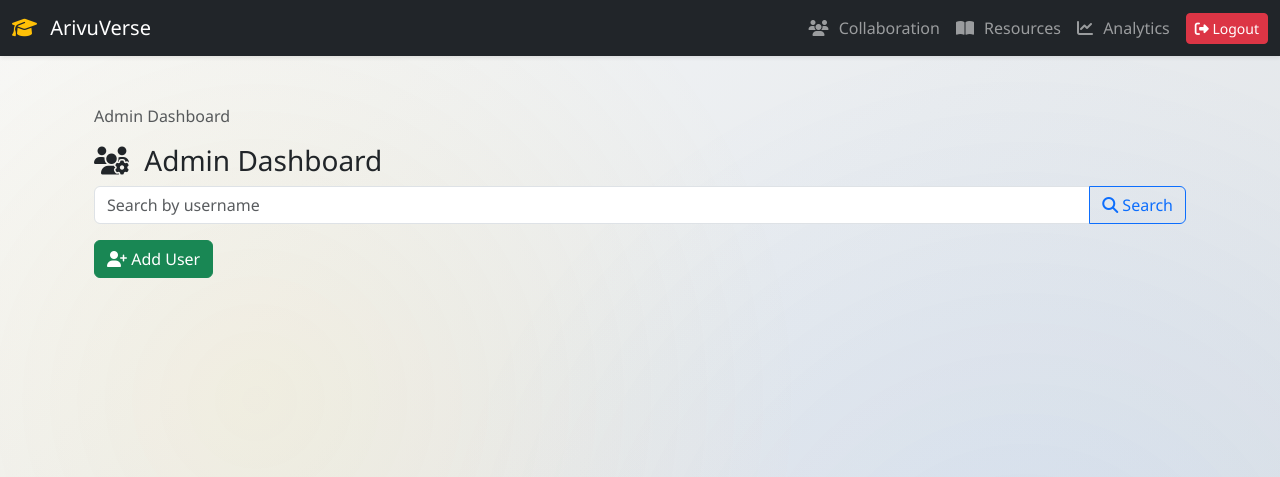
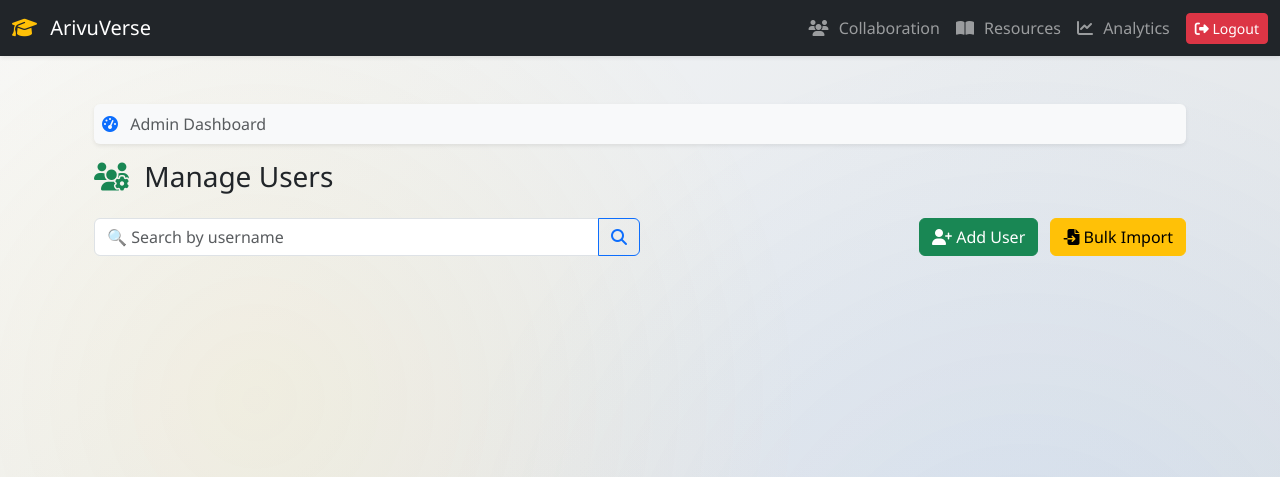
Before and after one commit to srinarayananvm-cell/lrhub, a Django app: page /accounts/admin-dashboard/ in a window 1280 px wide. Shown: the top 477 px of the page. Run offline with Django 5.2, Linux system fonts and the light colour scheme; the visitor is signed in with stand-in values (Sample User, id 1).

Commit message:
Update Features

```diff
--- a/accounts/models.py
+++ b/accounts/models.py
@@ -6,12 +6,14 @@
     ROLE_CHOICES = (
         ('student', 'Student'),
         ('teacher', 'Teacher'),
+        ("admin", "Admin"),
     )
     user = models.OneToOneField(User, on_delete=models.CASCADE)
     role = models.CharField(max_length=10, choices=ROLE_CHOICES, default='student')
     phone = models.CharField(max_length=15, blank=True, null=True)
     bio = models.TextField(blank=True, null=True)
     avatar = models.ImageField(upload_to='avatars/', blank=True, null=True)
+    approved = models.BooleanField(default=False) # ✅ new field
 
     def __str__(self):
         return f"{self.user.username} ({self.role})"
--- a/accounts/templates/accounts/admin_dashboard.html
+++ b/accounts/templates/accounts/admin_dashboard.html
@@ -3,35 +3,47 @@
 <div class="container mt-4">
   <!-- Breadcrumb -->
   <nav aria-label="breadcrumb">
-    <ol class="breadcrumb">
+    <ol class="breadcrumb bg-light p-2 rounded shadow-sm">
       <li class="breadcrumb-item active" aria-current="page">
-        Admin Dashboard
+        <i class="fas fa-tachometer-alt me-2 text-primary"></i> Admin Dashboard
       </li>
     </ol>
   </nav>
 
-  <h3><i class="fas fa-users-cog me-2"></i> Admin Dashboard</h3>
+  <h3 class="mb-4">
+    <i class="fas fa-users-cog me-2 text-success"></i> Manage Users
+  </h3>
 
-  <!-- Search form -->
-  <form method="get" class="input-group mb-3">
-    <input type="text" name="q" class="form-control" placeholder="Search by username" value="{{ request.GET.q }}">
+
+  <!-- Search + Actions -->
+  <div class="d-flex justify-content-between align-items-center mb-3">
+    <form method="get" class="input-group w-50">
+      <input type="text" name="q" class="form-control" placeholder="🔍 Search by username" value="{{ request.GET.q }}">
       <button class="btn btn-outline-primary" type="submit">
-      <i class="fas fa-search"></i> Search
+        <i class="fas fa-search"></i>
       </button>
     </form>
 
-  <a href="{% url 'add_user' %}" class="btn btn-success mb-3">
+    <div>
+      <a href="{% url 'add_user' %}" class="btn btn-success me-2">
         <i class="fas fa-user-plus"></i> Add User
       </a>
+      <a href="{% url 'bulk_import_users' %}" class="btn btn-warning">
+        <i class="fas fa-file-import"></i> Bulk Import
+      </a>
+    </div>
+  </div>
 
   {% if users %}
-  <table class="table table-striped shadow-sm">
-    <thead>
+  <div class="table-responsive shadow-sm">
+    <table class="table table-hover align-middle">
+      <thead class="table-dark">
         <tr>
-        <th>Username</th>
-        <th>Email</th>
-        <th>Role</th>
-        <th>Actions</th>
+          <th><i class="fas fa-user"></i> Username</th>
+          <th><i class="fas fa-envelope"></i> Email</th>
+          <th><i class="fas fa-id-badge"></i> Role</th>
+          <th><i class="fas fa-check-circle"></i> Approved</th>
+          <th><i class="fas fa-tools"></i> Actions</th>
         </tr>
       </thead>
       <tbody>
@@ -39,18 +51,49 @@
         <tr>
           <td>{{ u.username }}</td>
           <td>{{ u.email }}</td>
-        <td>{{ u.profile.role }}</td>
           <td>
-          <a href="{% url 'edit_user' u.id %}" class="btn btn-sm btn-primary">
+            {% if u.profile.role == "teacher" %}
+              <span class="badge bg-info text-dark"><i class="fas fa-chalkboard-teacher"></i> Teacher</span>
+            {% elif u.profile.role == "student" %}
+              <span class="badge bg-primary"><i class="fas fa-user-graduate"></i> Student</span>
+            {% else %}
+              <span class="badge bg-secondary"><i class="fas fa-user-shield"></i> Admin</span>
+            {% endif %}
+          </td>
+          <td>
+            {% if u.profile.role == "teacher" %}
+              {% if u.profile.approved %}
+                <span class="text-success"><i class="fas fa-check-circle"></i> Approved</span>
+              {% else %}
+                <span class="text-danger"><i class="fas fa-times-circle"></i> Pending</span>
+              {% endif %}
+            {% else %}
+              <span class="text-muted">—</span>
+            {% endif %}
+          </td>
+          <td>
+            {% if u.profile.role == "teacher" and not u.profile.approved %}
+              <a href="{% url 'approve_teacher' u.id %}" class="btn btn-sm btn-success me-1">
+                <i class="fas fa-check"></i> Approve
+              </a>
+            {% endif %}
+            <a href="{% url 'edit_user' u.id %}" class="btn btn-sm btn-primary me-1">
               <i class="fas fa-edit"></i> Edit
+            </a>
+            <a href="{% url 'delete_user' u.id %}" class="btn btn-sm btn-danger"
+               onclick="return confirm('⚠️ Are you sure you want to delete {{ u.username }}?');">
+              <i class="fas fa-trash"></i> Delete
             </a>
           </td>
         </tr>
         {% endfor %}
       </tbody>
     </table>
+  </div>
   {% else %}
-    <div class="alert alert-info">No users to display. Please search by username.</div>
+    <div class="alert alert-info shadow-sm">
+      <i class="fas fa-info-circle me-2"></i> No users to display. Please search by username.
+    </div>
   {% endif %}
 </div>
 {% endblock %}
--- a/accounts/urls.py
+++ b/accounts/urls.py
@@ -11,6 +11,7 @@
     path('logout/', views.logout_view, name='logout'),
     path('auth/', views.auth_page, name='auth_page'),
     path('role-redirect/', views.role_redirect, name='role_redirect'),
+    path("pending-approval/", views.pending_approval, name="pending_approval"),
     path('student-dashboard/', views.student_dashboard, name='student_dashboard'),
     path('teacher-dashboard/', views.teacher_dashboard, name='teacher_dashboard'),
     path("download/note/<int:note_id>/", views.download_note, name="download_note"),
@@ -22,6 +23,11 @@
     path('admin-dashboard/', views.admin_dashboard, name='admin_dashboard'),
     path('admin-dashboard/add/', views.add_user, name='add_user'),
     path('admin-dashboard/edit/<int:user_id>/', views.edit_user, name='edit_user'),
+    path("admin-dashboard/approve/<int:user_id>/", views.approve_teacher, name="approve_teacher"),
+    path("delete-user/<int:user_id>/", views.delete_user, name="delete_user"),
+    path("bulk-import/", views.bulk_import_users, name="bulk_import_users"),
+
+
 
     path('password_reset/', CustomPasswordResetView.as_view(
         template_name='accounts/password_reset_form.html',
--- a/accounts/views.py
+++ b/accounts/views.py
@@ -12,7 +12,7 @@
 from analytics.models import ActivityLog
 from .utils import extract_pdf_text, relevance_score
 from django.contrib.auth.decorators import user_passes_test
-
+import pandas as pd
 # --- Auth Page (combined login/signup tabs) ---
 def auth_page(request):
     signup_form = SignupForm()
@@ -21,41 +21,54 @@
         'signup_form': signup_form,
         'login_form': login_form,
     })
-
-
 # --- Signup ---
 def signup_view(request):
     if request.method == 'POST':
         form = SignupForm(request.POST)
         if form.is_valid():
             user = form.save()
-            login(request, user)   # auto-login after signup
+            profile = user.profile
+
+            if profile.role == "teacher" and not profile.approved:
+                # 🚫 Do NOT log in teacher
+                messages.warning(request, "Your teacher account is awaiting admin approval before you can log in.")
+                return render(request, "accounts/pending_approval.html")
+
+            # ✅ Students/Admins: safe to auto-login
+            login(request, user)  # only one backend, no need to specify
             messages.success(request, "Signup successful! Welcome.")
-            return redirect('role_redirect')
+            return redirect("role_redirect")
     else:
         form = SignupForm()
-    return render(request, 'accounts/auth.html', {
-        'signup_form': form,
-        'login_form': LoginForm()
+    return render(request, "accounts/auth.html", {
+        "signup_form": form,
+        "login_form": LoginForm()
     })
-
-
-# --- Login ---
 def login_view(request):
     if request.method == 'POST':
         form = LoginForm(request, data=request.POST)
         if form.is_valid():
             user = form.get_user()
-            login(request, user)
+            profile = getattr(user, "profile", None)
+
+            # 🚫 Block unapproved teachers before login
+            if profile and profile.role == "teacher" and not profile.approved:
+                messages.error(request, "Your teacher account is awaiting admin approval. You cannot log in yet.")
+                return render(request, "accounts/pending_approval.html")
+
+            # ✅ Safe to log in students/admins/approved teachers
+            login(request, user)  # only one backend now
             messages.success(request, "Login successful!")
-            return redirect('role_redirect')
+            return redirect("role_redirect")
     else:
         form = LoginForm()
-    return render(request, 'accounts/auth.html', {
-        'login_form': form,
-        'signup_form': SignupForm()
+
+    return render(request, "accounts/auth.html", {
+        "login_form": form,
+        "signup_form": SignupForm()
     })
-
+def pending_approval(request):
+    return render(request, "accounts/pending_approval.html")
 
 # --- Logout ---
 def logout_view(request):
@@ -79,34 +92,6 @@
     else:
         messages.error(request, "Role not assigned. Contact admin.")
         return redirect('home')
-# --- Learners List ---
-def learners_only(request):
-    users = User.objects.filter(is_staff=False, is_superuser=False)
-    return render(request, 'accounts/users_list.html', {'users': users})
-
-def learners_list(request):
-    learners = Profile.objects.filter(role='student')
-    return render(request, 'accounts/learners_list.html', {'learners': learners})
-
-
-# --- Profile ---
-@login_required
-def profile_view(request):
-    profile, _ = Profile.objects.get_or_create(user=request.user)
-    return render(request, 'accounts/profile.html', {'profile': profile})
-
-@login_required
-def edit_profile(request):
-    profile, _ = Profile.objects.get_or_create(user=request.user)
-    if request.method == 'POST':
-        form = ProfileForm(request.POST, request.FILES, instance=profile, user=request.user)
-        if form.is_valid():
-            form.save(user=request.user)
-            messages.success(request, "Profile updated successfully!")
-            return redirect('profile')
-    else:
-        form = ProfileForm(instance=profile, user=request.user)
-    return render(request, 'accounts/edit_profile.html', {'form': form})
 
 @login_required
 def teacher_dashboard(request):
@@ -121,6 +106,8 @@
     if profile.role != 'teacher':
         messages.error(request, "Only teachers can access this dashboard.")
         return redirect('home')
+    if not profile.approved:
+        return render(request, "accounts/pending_approval.html")
 
     # Profile edit
     if request.method == 'POST' and 'edit_profile' in request.POST:
@@ -514,7 +501,8 @@
     if request.method == "POST":
         form = SignupForm(request.POST)
         if form.is_valid():
-            form.save()
+            user = form.save()
+            messages.success(request, f"User {user.username} has been created successfully.")
             return redirect("admin_dashboard")
     else:
         form = SignupForm()
@@ -530,6 +518,7 @@
         if form.is_valid() and profile_form.is_valid():
             form.save()
             profile_form.save()
+            messages.success(request, f"User {user.username} has been updated successfully.")
             return redirect("admin_dashboard")
     else:
         form = UserEditForm(instance=user)
@@ -540,6 +529,88 @@
         {"form": form, "profile_form": profile_form, "user": user}
     )
 
+@user_passes_test(lambda u: u.is_superuser)
+def approve_teacher(request, user_id):
+    user = get_object_or_404(User, id=user_id)
+    profile = user.profile
+    if profile.role == "teacher":
+        profile.approved = True
+        profile.save()
+        messages.success(request, f"Teacher {user.username} has been approved.")
+    return redirect("admin_dashboard")
+
+@user_passes_test(lambda u: u.is_superuser)
+def delete_user(request, user_id):
+    user = get_object_or_404(User, id=user_id)
+    username = user.username
+    user.delete()
+    messages.success(request, f"User {username} has been deleted successfully.")
+    return redirect("admin_dashboard")
+
+@user_passes_test(lambda u: u.is_superuser)
+def bulk_import_users(request):
+    if request.method == "POST" and request.FILES.get("file"):
+        file = request.FILES["file"]
+
+        try:
+            # Pandas auto-detects CSV vs Excel
+            df = pd.read_excel(file) if file.name.endswith(".xlsx") else pd.read_csv(file)
+
+            created_count = 0
+            skipped_count = 0
+            updated_count = 0
+
+            for _, row in df.iterrows():
+                username = str(row.get("username")).strip()
+                email = str(row.get("email")).strip()
+                role = str(row.get("role", "student")).strip().lower()
+                approved = str(row.get("approved", "False")).strip().lower() in ["true", "1", "yes"]
+                password1 = str(row.get("password1", "")).strip()
+                password2 = str(row.get("password2", "")).strip()
+
+                # 🚫 Skip if passwords don’t match or empty
+                if password1 != password2 or not password1:
+                    skipped_count += 1
+                    continue
+
+                user = User.objects.filter(username=username).first()
+
+                if user:
+                    # ✅ Update existing user
+                    user.email = email
+                    user.set_password(password1)
+                    user.save()
+
+                    # ✅ Update profile created by signal
+                    if hasattr(user, "profile"):
+                        user.profile.role = role
+                        user.profile.approved = approved
+                        user.profile.save()
+                    updated_count += 1
+                else:
+                    # ✅ Create new user (signal will auto-create profile)
+                    user = User(username=username, email=email)
+                    user.set_password(password1)
+                    user.save()
+
+                    # ✅ Update profile created by signal
+                    if hasattr(user, "profile"):
+                        user.profile.role = role
+                        user.profile.approved = approved
+                        user.profile.save()
+                    created_count += 1
+
+            messages.success(
+                request,
+                f"{created_count} users created, {updated_count} updated, {skipped_count} skipped."
+            )
+        except Exception as e:
+            messages.error(request, f"Import failed: {e}")
+
+        return redirect("admin_dashboard")
+
+    return render(request, "accounts/bulk_import.html")
+
 
 def analysis_page_note(request, note_id):
     note = Note.objects.get(id=note_id)
--- a/lrhub/settings.py
+++ b/lrhub/settings.py
@@ -51,6 +51,7 @@
     'django.contrib.auth.middleware.AuthenticationMiddleware',
     'django.contrib.messages.middleware.MessageMiddleware',
     'django.middleware.clickjacking.XFrameOptionsMiddleware',
+    'accounts.middleware.TeacherApprovalMiddleware',
 
 ]
 
@@ -85,7 +86,9 @@
     }
 }
 
-
+AUTHENTICATION_BACKENDS = [
+    "django.contrib.auth.backends.ModelBackend",  # keep default
+]
 # --- Password validation ---
 AUTH_PASSWORD_VALIDATORS = [
     {'NAME': 'django.contrib.auth.password_validation.UserAttributeSimilarityValidator'},
--- a/resources/templates/resources/home.html
+++ b/resources/templates/resources/home.html
@@ -13,6 +13,10 @@
     {% elif user.profile.role == "student" %}
       <a href="{% url 'student_dashboard' %}" class="btn btn-success mb-3">
         <i class="fas fa-user-graduate"></i> Go to Student Dashboard
+      </a>
+    {% elif user.profile.role == "admin" %}
+      <a href="{% url 'admin_dashboard' %}" class="btn btn-success mb-3">
+        <i class="fas fa-user-graduate"></i> Go to Admin Dashboard
       </a>
     {% endif %}
   {% endif %}
```
Also changed, not shown: accounts/forms.py (+7 -0 lines), accounts/middleware.py (+20 -0 lines), accounts/signals.py (+8 -2 lines), accounts/templates/accounts/bulk_import.html (added, +16 -0 lines), accounts/templates/accounts/pending_approval.html (added, +16 -0 lines), accounts/backends.py (line endings or trailing spaces), accounts/migrations/0006_profile_approved.py (added). Lines whose indentation alone changed are shown as unchanged.
